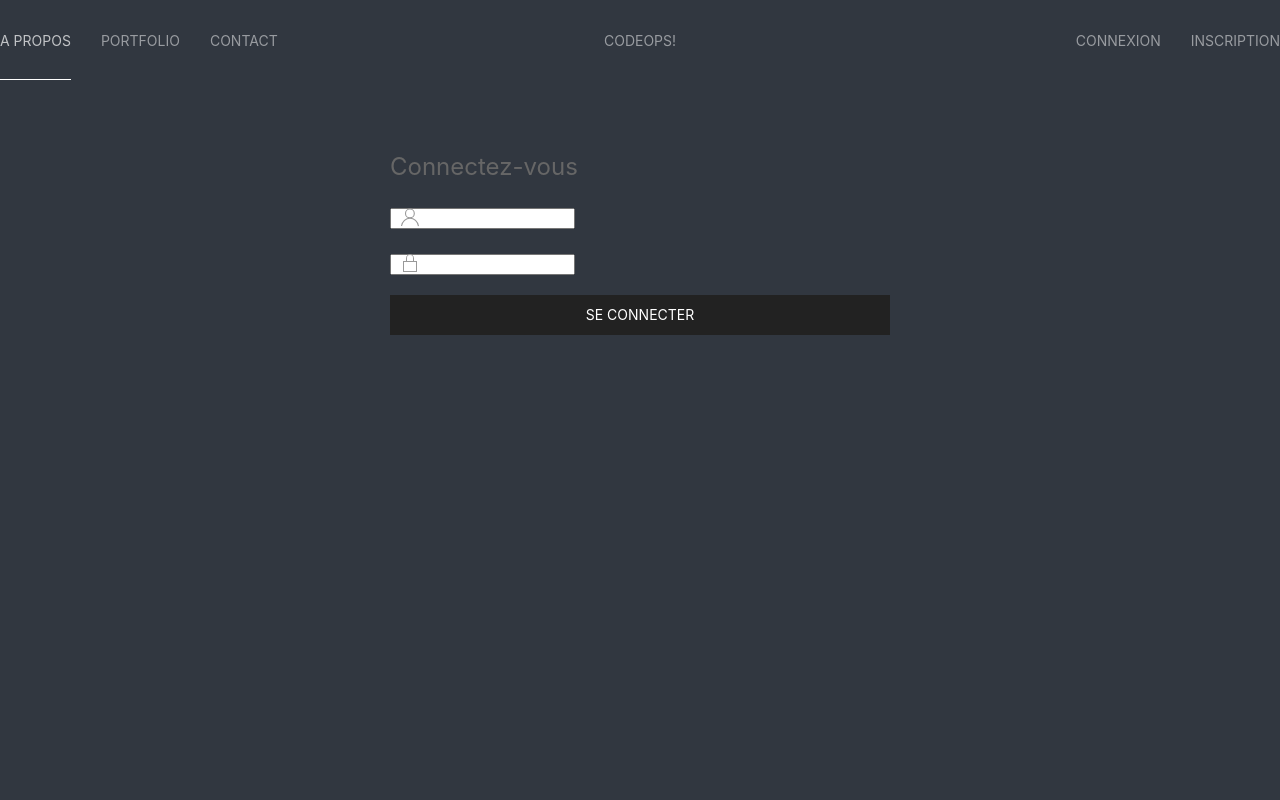
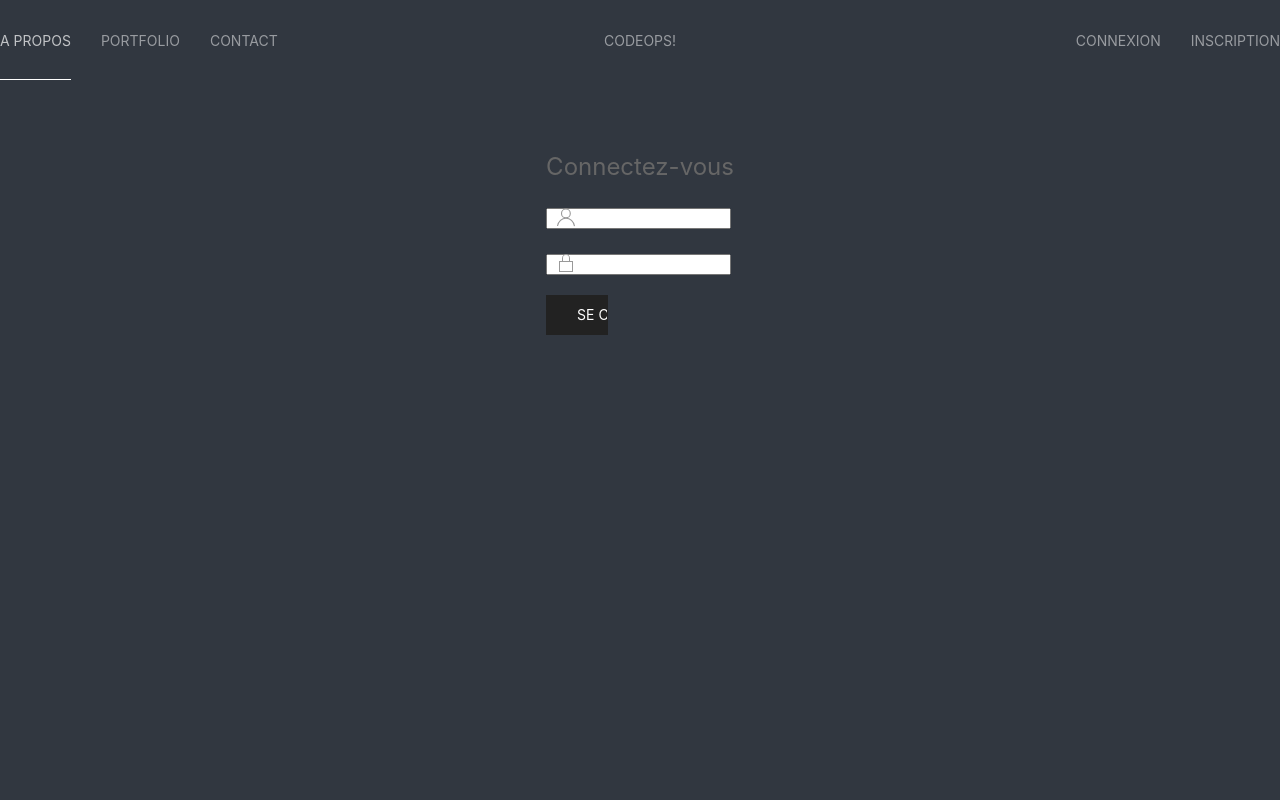
Before and after one commit to imhassane/Code-OPS-2, a Django app: template templates/main/forms/login.html in a window 1280 px wide. Run offline with Django 3.2, Linux system fonts and the light colour scheme; the template is opened without the code that fills it, so the values that code supplies are empty, except form fields; tables that the repository leaves empty hold one stand-in row (values such as "Sample post"); form fields are guessed from the names that the template uses; some libraries are stand-ins or nearby versions.

Commit message:
Modification de la taille des elelments dans le formulaire de connexion

```diff
--- a/main/forms/login.py
+++ b/main/forms/login.py
@@ -9,6 +9,6 @@ class LoginForm(forms.Form):
     }))
 
     password = forms.CharField(widget=forms.PasswordInput({
-        'class': 'uk-input uk-form-width-large',
+        'class': 'uk-input uk-width-1-1@s uk-width-1-3@m',
         'placeholder': 'Entez votre mot de passe'
     }))
--- a/templates/main/forms/login_form.html
+++ b/templates/main/forms/login_form.html
@@ -19,7 +19,7 @@
 
         <div class="uk-margin">
             <div class="uk-inline">
-                <input type="submit" value="Se connecter" class="uk-button uk-button-secondary uk-form-width-large">
+                <input type="submit" value="Se connecter" class="uk-button uk-button-secondary  uk-width-1-1@s uk-width-1-3@m">
             </div>
         </div>
 
```
